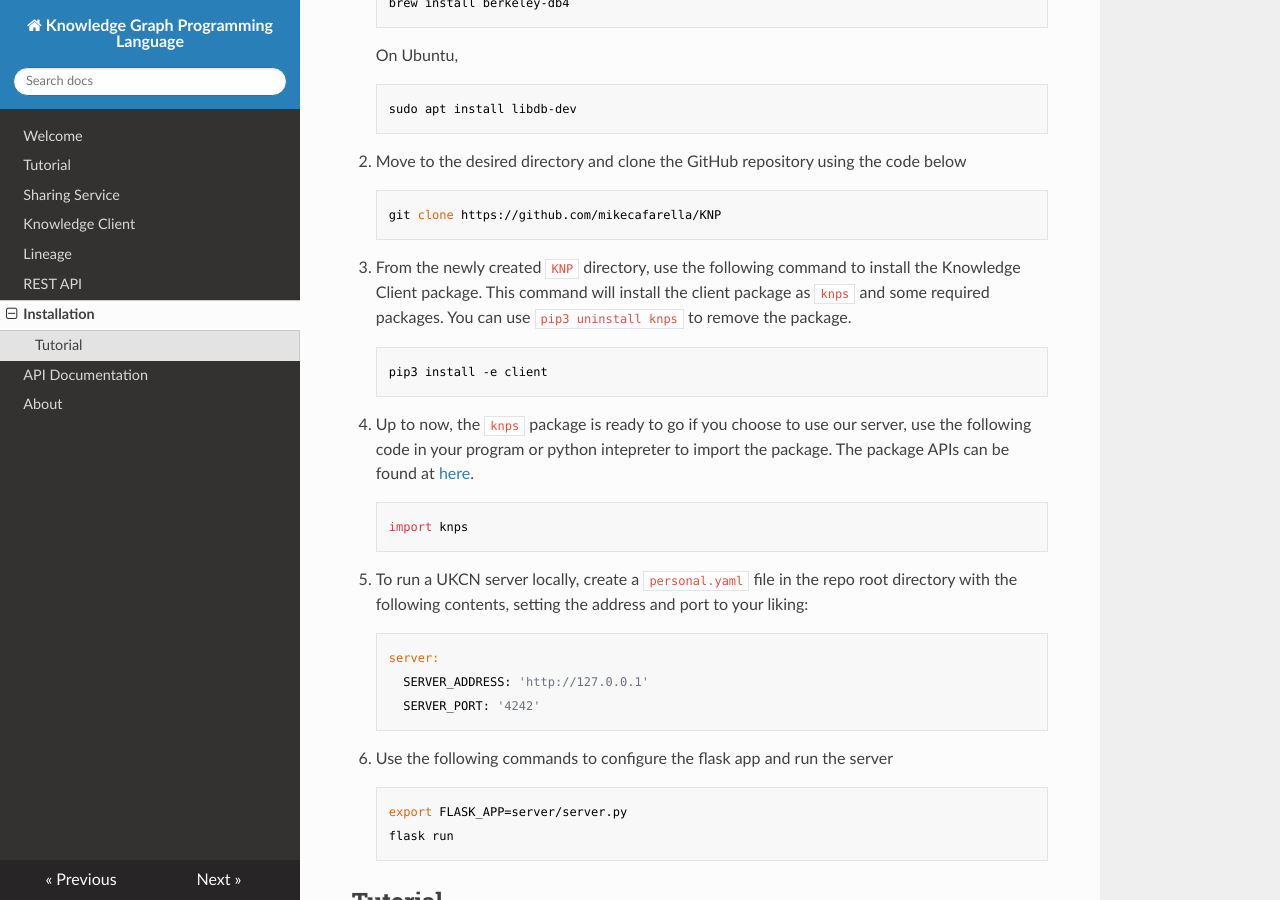
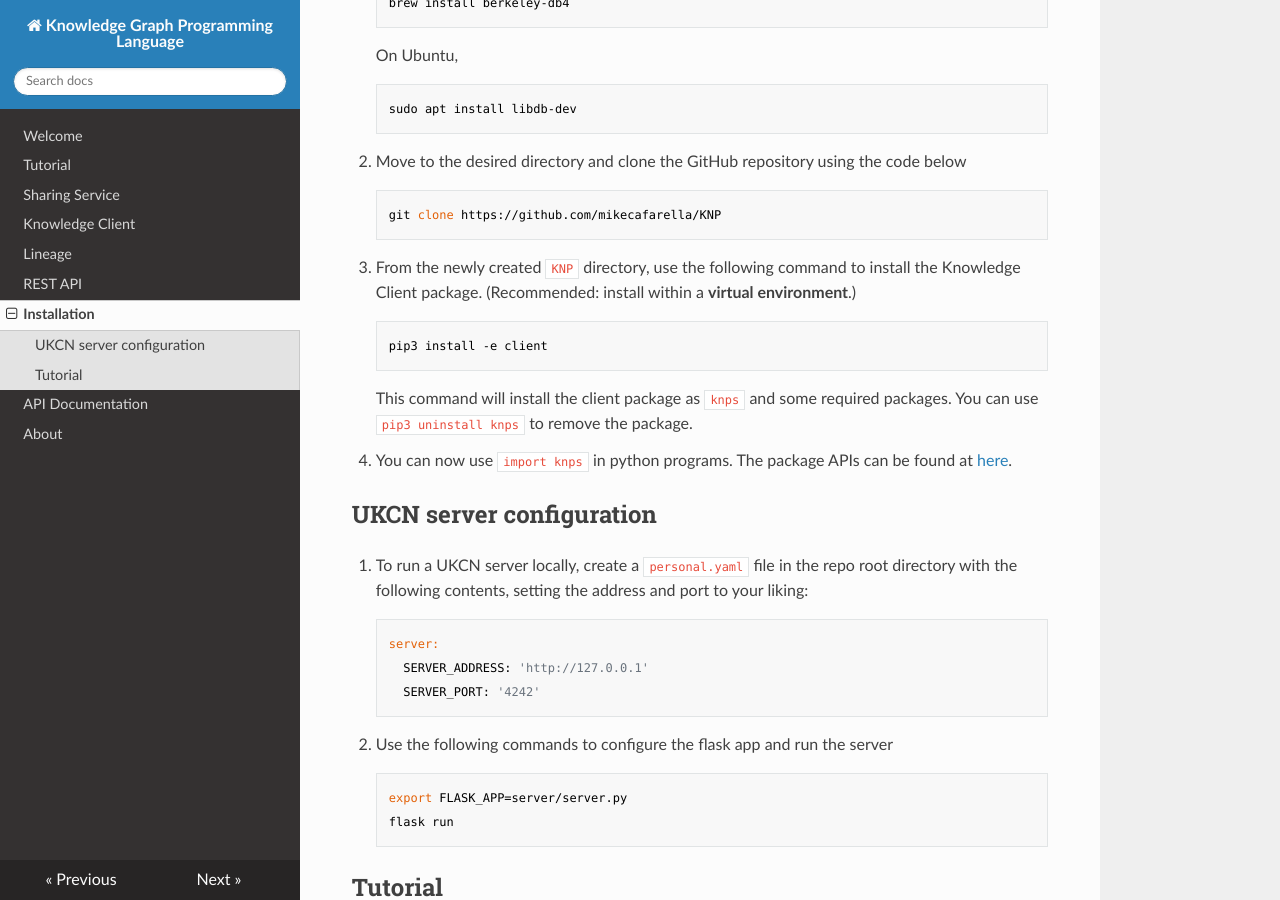
Before and after one commit to mikecafarella/KNP, an MkDocs documentation site: the page built from docs/install.md, in a window 1280 px wide and 900 px high, scrolled down 318 px. Built offline with MkDocs 1.6.1, drawn with Linux system fonts in a browser that asks for light colours; nearby versions of some CDN libraries.

Commit message:
Update install docs

```diff
--- a/docs/install.md
+++ b/docs/install.md
@@ -16,14 +16,15 @@ Here's how you install and run the [__Knowledge Client__](knowledgeclient.md) an
 
         git clone https://github.com/mikecafarella/KNP
 
-2. From the newly created `KNP` directory, use the following command to install the Knowledge Client package. This command will install the client package as `knps` and some required packages. You can use `pip3 uninstall knps` to remove the package.
+2. From the newly created `KNP` directory, use the following command to install the Knowledge Client package. (Recommended: install within a  **virtual environment**.)
 
         pip3 install -e client
 
-3. Up to now, the `knps` package is ready to go if you choose to use our server, use the following code in your program or python intepreter to import the package. The package APIs can be found at [here](api.md).
+    This command will install the client package as `knps` and some required packages. You can use `pip3 uninstall knps` to remove the package.
 
-        import knps
+3. You can now use `import knps` in python programs. The package APIs can be found at [here](api.md).
 
+## UKCN server configuration
 
 4. To run a UKCN server locally, create a `personal.yaml` file in the repo root directory with the following contents, setting the address and port to your liking:
 
```
